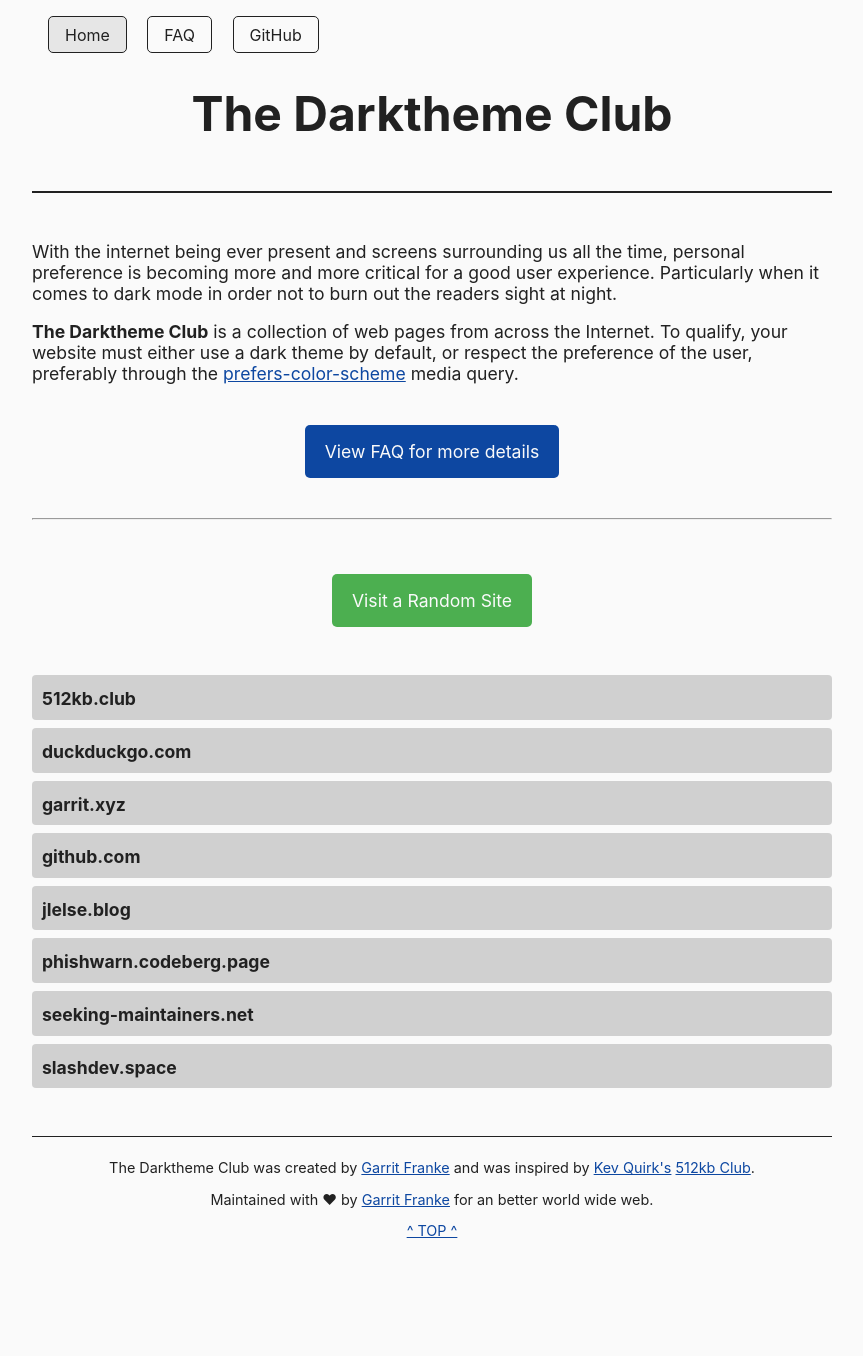
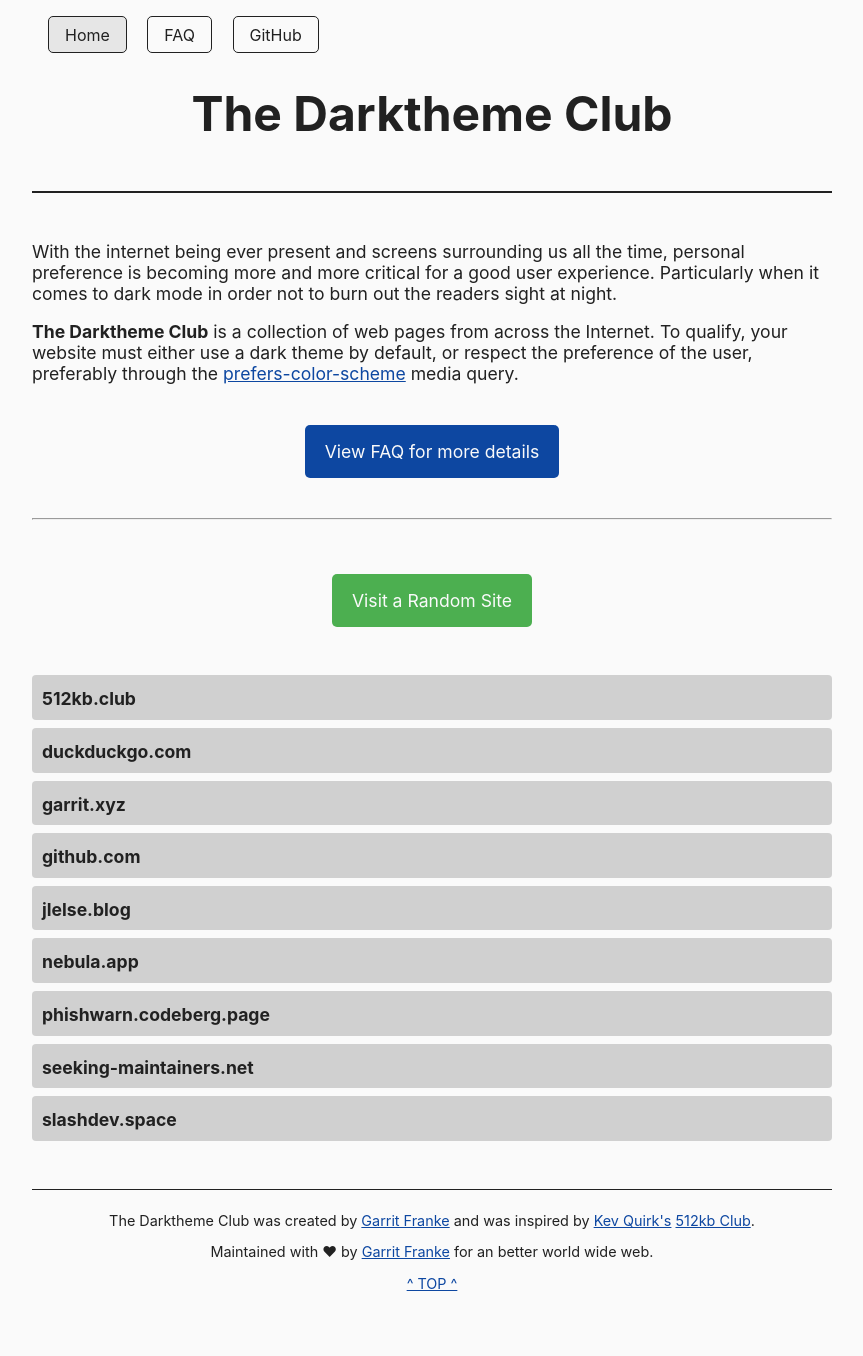
Before and after one commit to garritfra/darktheme.club, a Jekyll site: the page built from index.md, in a window 1280 px wide. Shown: the whole page, without its empty margins (208-1071 px from the left). Built offline with Jekyll 4.4.1, drawn with Linux system fonts in a browser that asks for light colours; before the commit the page ends 1303 px from its top, so only the background shows below that.

Commit message:
add nebula.app

```diff
--- a/_data/sites.yml
+++ b/_data/sites.yml
@@ -23,6 +23,11 @@
   method: mediaquery
   last_checked: 2022-07-16
 
+- domain: nebula.app
+  url: https://nebula.app/
+  method: javascript
+  last_checked: 2022-07-16
+
 - domain: phishwarn.codeberg.page
   url: https://phishwarn.codeberg.page/
   method: mediaquery
```
